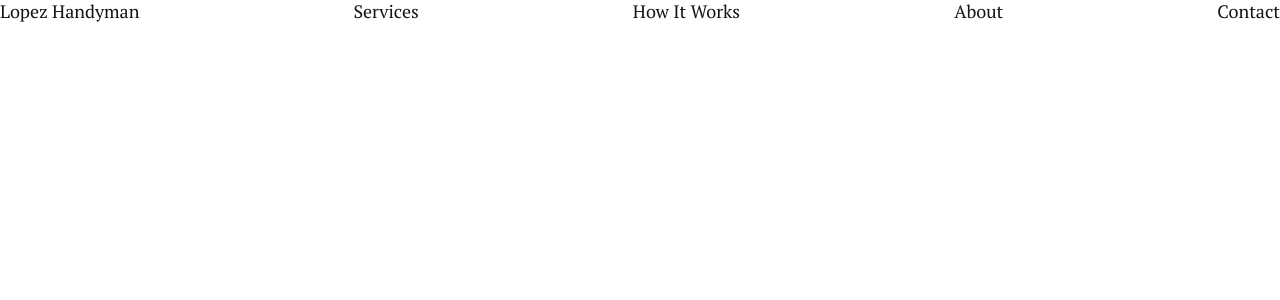
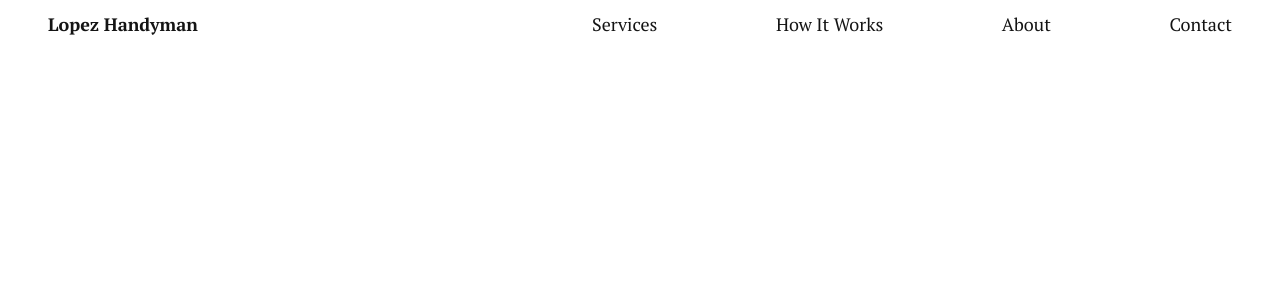
Before and after one commit to ilopezro/handyman-buisness, a React (Create React App) app: page / in a window 1280 px wide. Shown: the top 300 px of the page. Built offline with nearby package versions, Linux system fonts and the light colour scheme.

Commit message:
Finished Navbar Implementation (#11)
* started styling navbar

* added spacers

* finished navbar

* added new workflow

* reversed workflow

```diff
--- a/package.json
+++ b/package.json
@@ -6,6 +6,7 @@
     "@testing-library/jest-dom": "^4.2.4",
     "@testing-library/react": "^9.5.0",
     "@testing-library/user-event": "^7.2.1",
+    "classnames": "^2.2.6",
     "react": "^16.13.1",
     "react-dom": "^16.13.1",
     "react-router-dom": "^5.2.0",
--- a/src/components/navbar/index.jsx
+++ b/src/components/navbar/index.jsx
@@ -3,10 +3,6 @@ import { Link } from "react-router-dom";
 import "./index.scss";
 
 export const LinksToRender = [
-  {
-    path: "/",
-    name: "Lopez Handyman",
-  },
   {
     path: "/services",
     name: "Services",
@@ -28,11 +24,18 @@ export const LinksToRender = [
 const NavbarView = () => {
   return (
     <div className="Navbar">
-      {LinksToRender.map((item) => (
-        <Link to={item.path} className="Navbar__link" key={item.name}>
-          {item.name}
+      <div className="Navbar__container--home">
+        <Link to="/" className="Navbar__link--home">
+          Lopez Handyman
         </Link>
-      ))}
+      </div>
+      <div className="Navbar__container">
+        {LinksToRender.map((item) => (
+          <Link to={item.path} className="Navbar__link" key={item.name}>
+            {item.name}
+          </Link>
+        ))}
+      </div>
     </div>
   );
 };
--- a/src/components/navbar/index.scss
+++ b/src/components/navbar/index.scss
@@ -5,10 +5,29 @@
   display: flex;
   flex-direction: row;
   justify-content: space-between;
+  min-height: 3em;
+}
+
+.Navbar__container {
+  width: 50%;
+  display: flex;
+  flex-direction: row;
+  justify-content: space-between;
+  margin-right: var(--extra-extra-large-spacer);
+  align-items: center;
+}
+
+.Navbar__container--home {
+  width: 25%;
+  display: flex;
+  margin-left: var(--extra-extra-large-spacer);
+  align-items: center;
 }
 
 .Navbar__link {
   @include typography.navbar-link;
-  text-decoration: none;
-  flex-direction: row;
 }
+
+.Navbar__link--home {
+  @include typography.navbar-link-bold;
+}
--- a/src/stylesheets/App.scss
+++ b/src/stylesheets/App.scss
@@ -1,4 +1,5 @@
 // stylelint-disable at-rule-disallowed-list
 @import "_fonts";
 @import "_variables";
+@import "_spacers";
 // stylelint-enable
--- /dev/null
+++ b/src/stylesheets/_spacers.scss
@@ -0,0 +1,8 @@
+:root {
+  --extra-small-spacer: 4px;
+  --small-spacer: 8px;
+  --medium-spacer: 16px;
+  --large-spacer: 24px;
+  --extra-large-spacer: 32px;
+  --extra-extra-large-spacer: 48px;
+}
--- a/src/stylesheets/_typography.scss
+++ b/src/stylesheets/_typography.scss
@@ -6,4 +6,13 @@ $font-family-bold: "PT Serif Bold", "sans-serif";
   font-size: 18px;
   line-height: 23px;
   color: var(--black);
+  text-decoration: none;
 }
+
+@mixin navbar-link-bold {
+  font-family: $font-family-bold;
+  font-size: 18px;
+  line-height: 23px;
+  color: var(--black);
+  text-decoration: none;
+}
```
Also changed, not shown: 1 other file (tests, documents, lock files or other folders).
